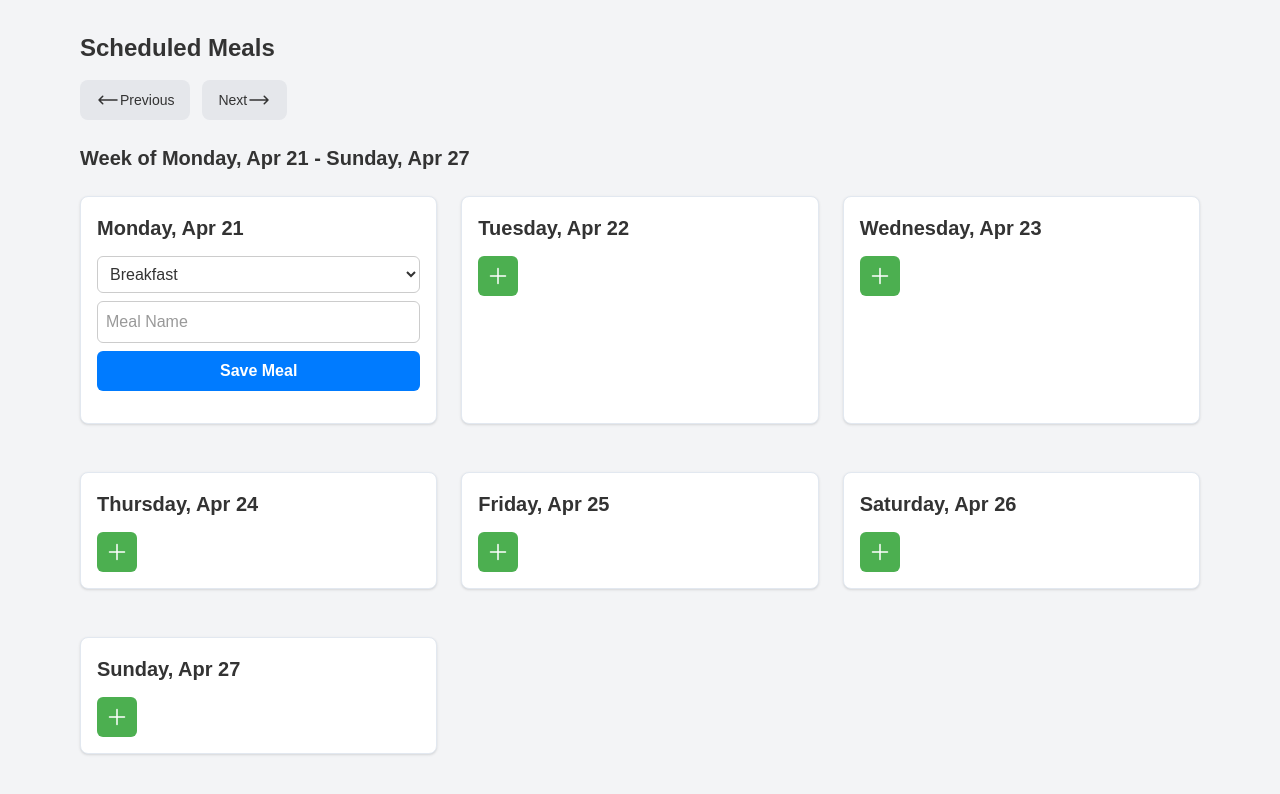
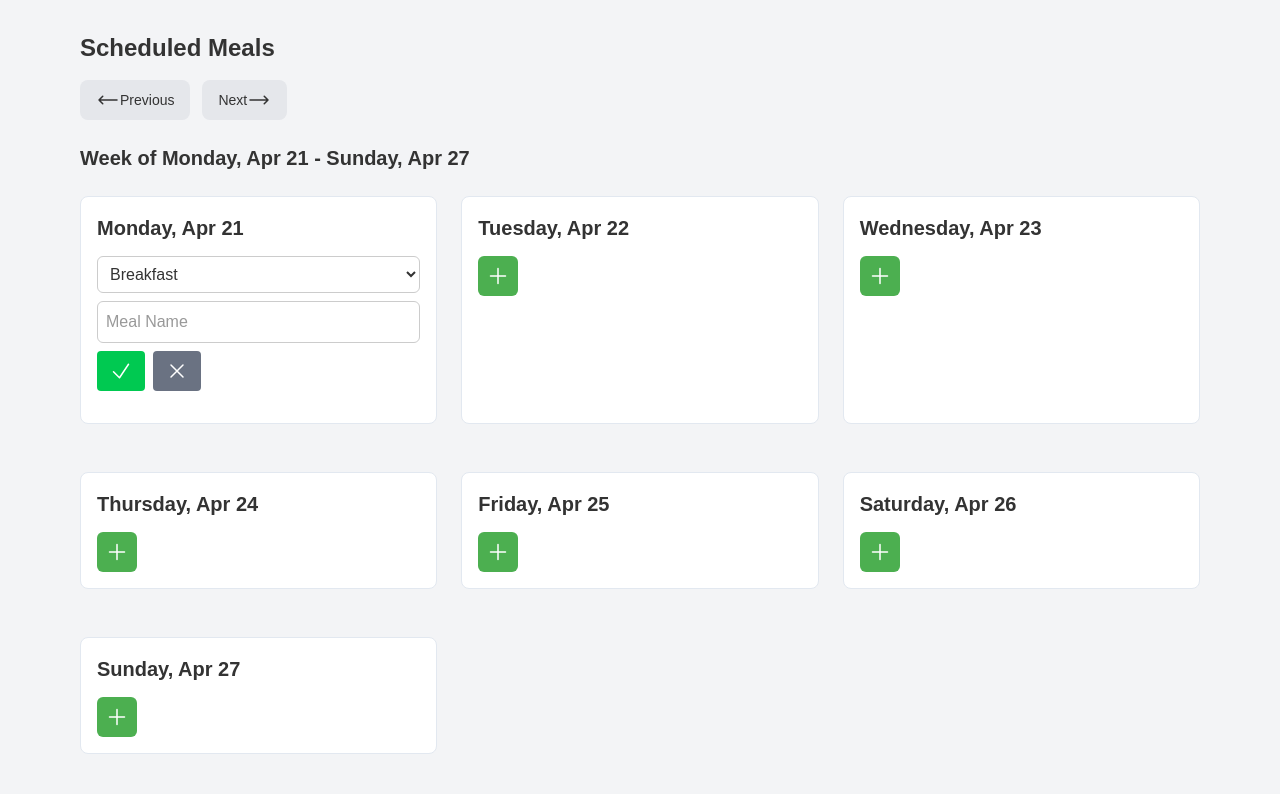
Before and after one commit to HardyUX/MealBloom, a React (Vite) app: page / in a window 1280 px wide. Both pictures are taken after a click on the button 117 px from the left and 276 px from the top of the page. Shown: the top 794 px of the page. Built offline with nearby package versions, Linux system fonts and the light colour scheme.

Commit message:
Implement Drag and Drop functionality and extract generateWeekDays into separate file

```diff
--- a/package.json
+++ b/package.json
@@ -12,6 +12,8 @@
   "dependencies": {
     "@tailwindcss/vite": "^4.1.4",
     "react": "^19.0.0",
+    "react-dnd": "^16.0.1",
+    "react-dnd-html5-backend": "^16.0.1",
     "react-dom": "^19.0.0",
     "tailwindcss": "^4.1.4"
   },
--- a/src/App.jsx
+++ b/src/App.jsx
@@ -1,10 +1,13 @@
+import { DndProvider } from 'react-dnd';
+import { HTML5Backend } from 'react-dnd-html5-backend';
+
 import MealForm from './components/MealForm';
 
 function App() {
   return(
-    <div>
+    <DndProvider backend={HTML5Backend}>
       <MealForm />
-    </div>
+    </DndProvider>
   );
 }
 
--- /dev/null
+++ b/src/components/DraggableMeal.jsx
@@ -0,0 +1,52 @@
+import React from 'react';
+import { useDrag } from 'react-dnd';
+
+// Resusable components
+function DraggableMeal({ meal, onEdit, onDelete}) {
+    const [{ isDragging }, drag] = useDrag(() => ({
+        type: 'MEAL',
+        item: { meal },
+        collect: (monitor) => ({
+            isDragging: monitor.isDragging(),
+        }),
+    }));
+
+    return (
+        <li
+            ref={drag}
+            style={{ opacity: isDragging ? 0.5 : 1}}
+            className="meal-item flex justify-between items-center mb-2 p-2 bg-gray-100 rounded-md"
+        >
+            <div className="flex items-start gap-2">
+                <span className="text-xl" aria-hidden="true">
+                    {meal.mealType === 'Breakfast' ? '🥐' : meal.mealType === 'Lunch' ? '🥪' : '🍝'}
+                </span>
+                <div className="flex flex-col leading-tight">
+                    <span className="text-xs text-gray-500">{meal.mealType}</span>
+                    <span className="text-base font-semibold text-gray-800">{meal.mealName}</span>
+                </div>
+            </div>
+            <div className="flex items-center gap-2">
+                <button
+                    onClick={() => onEdit(meal)}
+                    className="edit-btn text-green-600 hover:text-green-800"
+                >
+                    <svg xmlns="http://www.w3.org/2000/svg" className="w-5 h-5" fill="none" viewBox="0 0 24 24" strokeWidth={1.5} stroke="currentColor">
+                        <path strokeLinecap="round" strokeLinejoin="round" d="M21.75 6.75a4.5 4.5 0 0 1-4.884 4.484c-1.076-.091-2.264.071-2.95.904l-7.152 8.684a2.548 2.548 0 1 1-3.586-3.586l8.684-7.152c.833-.686.995-1.874.904-2.95a4.5 4.5 0 0 1 6.336-4.486l-3.276 3.276a3.004 3.004 0 0 0 2.25 2.25l3.276-3.276c.256.565.398 1.192.398 1.852Z" />
+                        <path strokeLinecap="round" strokeLinejoin="round" d="M4.867 19.125h.008v.008h-.008v-.008Z" />
+                    </svg>
+                </button>
+                <button
+                    onClick={() => onDelete(meal.id)}
+                    className="delete-btn text-red-600 hover:text-red-800"
+                >
+                    <svg xmlns="http://www.w3.org/2000/svg" className="w-5 h-5" fill="none" viewBox="0 0 24 24" strokeWidth={1.5} stroke="currentColor">
+                        <path strokeLinecap="round" strokeLinejoin="round" d="m14.74 9-.346 9m-4.788 0L9.26 9m9.968-3.21c.342.052.682.107 1.022.166m-1.022-.165L18.16 19.673a2.25 2.25 0 0 1-2.244 2.077H8.084a2.25 2.25 0 0 1-2.244-2.077L4.772 5.79m14.456 0a48.108 48.108 0 0 0-3.478-.397m-12 .562c.34-.059.68-.114 1.022-.165m0 0a48.11 48.11 0 0 1 3.478-.397m7.5 0v-.916c0-1.18-.91-2.164-2.09-2.201a51.964 51.964 0 0 0-3.32 0c-1.18.037-2.09 1.022-2.09 2.201v.916m7.5 0a48.667 48.667 0 0 0-7.5 0" />
+                    </svg>
+                </button>
+            </div>
+        </li>
+    );
+}
+
+export default DraggableMeal;
--- /dev/null
+++ b/src/components/DropTargetButton.jsx
@@ -0,0 +1,68 @@
+import React, { useRef, useState } from 'react';
+import { useDrop } from 'react-dnd';
+import { toLocalDateKey } from '../utils/dateUtils';
+
+function DropTargetButton({ direction, onClick, onDropMeal, children}) {
+    const timeoutRef = useRef(null);
+    const [isHovering, setIsHovering] = useState(false);
+
+    function cancelHoverTimer() {
+        if (timeoutRef.current) {
+            clearTimeout(timeoutRef.current);
+            timeoutRef.current = null;
+        }
+    }
+
+    const  [{ isOver }, drop] = useDrop({
+        accept: 'MEAL',
+        collect: (monitor) => ({
+            isOver: monitor.isOver({ shallow: true}),
+        }),
+        hover: (item, monitor) => {
+            if (!monitor.isOver({ shallow: true })) {
+                cancelHoverTimer();
+                setIsHovering(false);
+                return;
+            }
+
+            if (!timeoutRef.current) {
+                timeoutRef.current = setTimeout(() => {
+                    onClick(); // Navigate to next/previous week
+                    timeoutRef.current = null; // Reset
+                }, 800); // Delay before auto-navigation
+            }
+
+            setIsHovering(true);
+
+        },
+        drop: (item) => {
+            cancelHoverTimer();
+
+            const offSet = direction === 'next' ? 7 : -7;
+            const newDate = new Date(item.meal.date);
+            newDate.setDate(newDate.getDate() + offSet);
+
+            onDropMeal(item.meal, toLocalDateKey(newDate));
+        },
+        leave: () => {
+            cancelHoverTimer(),
+            setIsHovering(false);
+        }
+    });
+
+    return (
+            <button
+                ref={drop}
+                className={`flex items-center px-4 py-2 rounded-lg text-sm font-medium transition-transform duration-200
+                    ${direction === 'next' ? 'ml-3' : ''}
+                    ${isOver ? 'bg-blue-300 scale-105' : 'bg-gray-200 hover:bg-gray-300'}
+                    ${isOver ? (direction === 'next' ? 'animate-wiggle-right' : 'animate-wiggle-left') : ''}
+                `}
+                onClick={onClick}
+            >
+                {children}
+            </button>
+    );
+}
+
+export default DropTargetButton;
--- /dev/null
+++ b/src/components/DropZone.jsx
@@ -0,0 +1,23 @@
+import React from 'react';
+import { useDrop } from 'react-dnd';
+
+function DropZone({ dateString, children, onMealDrop }) {
+    const [{ isOver }, drop] = useDrop(() => ({
+        accept: 'MEAL',
+        drop: (item) => onMealDrop(item.meal, dateString),
+        collect: (monitor) => ({
+            isOver: monitor.isOver(),
+        }),
+    }));
+
+    return (
+        <div
+            ref={drop}
+            className={`meal-day-container ${isOver ? 'bg-blue-100' : ''}`}
+        >
+            {children}
+        </div>
+    );
+}
+
+export default DropZone;
--- a/src/components/MealForm.jsx
+++ b/src/components/MealForm.jsx
@@ -3,36 +3,40 @@ import React, { useState } from 'react';
 
 // Internal project files
 import './MealForm.css';
-import { formatDate, getStartAndEndOfWeek, toLocalDateKey } from '../utils/dateUtils';
+import { formatDate, getStartAndEndOfWeek, toLocalDateKey, generateWeekDays } from '../utils/dateUtils';
 import { loadMeals, saveMeals } from '../utils/localStorageUtils';
+import DraggableMeal from './DraggableMeal';
+import DropTargetButton from './DropTargetButton';
+import DropZone from './DropZone';
 
 
 function MealForm() {
-    // State variables
+    // Initialize state for form inputs, meal list, and UI state
     const [date, setDate] = useState('');
     const [mealType, setMealType] = useState('Breakfast');
     const [mealName, setMealName] = useState('');
     const [meals, setMeals] = useState(() => loadMeals ());
+
+    // Drop handler
+    function handleMealDrop(draggedMeal, newDate) {
+        const updatedMeals = meals.map((meal) =>
+            meal.id === draggedMeal.id
+                ? { ...meal, date: newDate }
+                : meal
+            );
+
+        setMeals(updatedMeals);
+        saveMeals(updatedMeals);
+    }
+
+    // Compute the start of the current week (Monday)
     const [currentWeekStart, setCurrentWeekStart] = useState(() => {
         const today = new Date();
         const { startDate } = getStartAndEndOfWeek(today);
         return startDate;
     });
-    const [editingMealId, setEditingMealId] = useState(null);
-    const [addingMealDate, setAddingMealDate] = useState(null); // Controls which day's Add Meal form is open
-
-
-    // Helper functions
-    function generateWeekDays(startDate) {
-        const start = new Date(startDate);
-        const days = [];
-        for (let i = 0; i < 7; i++) {
-            const day = new Date(start);
-            day.setDate(start.getDate() + i);
-            days.push(day);
-        }
-        return days;
-    }
+    const [editingMealId, setEditingMealId] = useState(null); // ID of meal being edited
+    const [addingMealDate, setAddingMealDate] = useState(null); // Which day's form is visible
 
     // Function to go to the previous week
     const goToPreviousWeek = () => {
@@ -72,7 +76,6 @@ function MealForm() {
     setAddingMealDate(null);
     }
 
-
     function handleEdit(meal) {
         setEditingMealId(meal.id);
         setDate(meal.date);
@@ -106,7 +109,7 @@ function MealForm() {
     }
 
 
-    // Filter and sort meals for the current week
+    // Filter meals to only show those in the current visible week
     const { startDate, endDate } = getStartAndEndOfWeek(toLocalDateKey(currentWeekStart));
 
     const filteredMeals = meals.filter(meal => {
@@ -114,7 +117,7 @@ function MealForm() {
         return mealDate >= startDate && mealDate <= endDate;
     });
 
-    // Sort meals by date and meal type
+    // Sort by date
     const sortedMeals = [...filteredMeals].sort((a, b) => {
         const dateA = new Date(a.date);
         const dateB = new Date(b.date);
@@ -127,7 +130,7 @@ function MealForm() {
         return mealOrder[a.mealType] - mealOrder[b.mealType];
     });
 
-    // Group the sorted meals
+    // Group meals by date string (YYYY-MM-DD)
     const groupedMeals = sortedMeals.reduce((acc, meal) => {
         const mealDate = toLocalDateKey(meal.date);
         if (!acc[mealDate]) {
@@ -173,29 +176,42 @@ function MealForm() {
                 )}
 
 
+                {/* =================== Week Header & Navigation =================== */}
                 <h2 className="text-2xl font-bold mb-4">Scheduled Meals</h2>
 
                 {/* Navigation between weeks */}
                 <div className="flex items-center mb-6">
-                    <button
+                    <DropTargetButton
+                        direction="previous"
                         onClick={goToPreviousWeek}
-                        className="flex items-center px-4 py-2 bg-gray-200 hover:bg-gray-300 rounded-lg text-sm font-medium"
+                        onDropMeal={(meal) => {
+                            const newDate = new Date(meal.date);
+                            newDate.setDate(newDate.getDate() -7); // Move meal to same day last week
+                            handleMealDrop(meal, toLocalDateKey(newDate));
+                            goToPreviousWeek(); // Show updated week
+                        }}
                     >
                         <svg xmlns="http://www.w3.org/2000/svg" fill="none" viewBox="0 0 24 24" strokeWidth={1.5} stroke="currentColor" className="size-6">
                             <path strokeLinecap="round" strokeLinejoin="round" d="M6.75 15.75 3 12m0 0 3.75-3.75M3 12h18" />
                         </svg>
                         Previous
-                    </button>
-                    <button
+                    </DropTargetButton>
+
+                    <DropTargetButton
+                        direction="next"
                         onClick={goToNextWeek}
-                        className="flex items-center px-4 py-2 bg-gray-200 hover:bg-gray-300 rounded-lg text-sm font-medium ml-3"
+                        onDropMeal={(meal) => {
+                            const newDate = new Date(meal.date);
+                            newDate.setDate(newDate.getDate() + 7); // Move meal to same day next week
+                            handleMealDrop(meal, toLocalDateKey(newDate));
+                            goToNextWeek(); // Show updated week
+                        }}
                     >
                         Next
                         <svg xmlns="http://www.w3.org/2000/svg" fill="none" viewBox="0 0 24 24" strokeWidth={1.5} stroke="currentColor" className="size-6">
                             <path strokeLinecap="round" strokeLinejoin="round" d="M17.25 8.25 21 12m0 0-3.75 3.75M21 12H3" />
                         </svg>
-
-                    </button>
+                    </DropTargetButton>
                 </div>
 
                 {/* Week of Range*/}
@@ -203,55 +219,28 @@ function MealForm() {
                     Week of {formatDate(toLocalDateKey(startDate))} - {formatDate(toLocalDateKey(endDate))}
                 </h3>
 
-                {/* Full week display */}
+                {/* =================== Daily Meal Cards =================== */}
                 <div className="grid grid-cols-1 sm:grid-cols-2 lg:grid-cols-3 gap-6">
                 {generateWeekDays(currentWeekStart).map((day) => {
                     const dateString = toLocalDateKey(day);
                     const mealsOnThisDay = groupedMeals[dateString] || [];
 
                     return (
-                        <div key={dateString} className="meal-day-container mb-6 p-4 rounded-lg shadow-sm bg-white">
+                        <DropZone key={dateString} dateString={dateString} onMealDrop={handleMealDrop}>
                             <h3 className="meal-day-header text-lg font-bold mb-2">{formatDate(dateString)}</h3>
 
                             <ul className="meal-list">
                                 {mealsOnThisDay.map((meal) => (
-                                    <li
+                                    <DraggableMeal
                                         key={meal.id}
-                                        className="meal-item flex justify-between items-center mb-2 p-2 bg-gray-100 rounded-md"
-                                    >
-                                        <div className="flex items-start gap-2">
-                                            <span className="text-xl" aria-hidden="true">
-                                                {meal.mealType === 'Breakfast' ? '🥐' : meal.mealType === 'Lunch' ? '🥪' : '🍝'}
-                                            </span>
-                                            <div className="flex flex-col leading-tight">
-                                                <span className="text-xs text-gray-500">{meal.mealType}</span>
-                                                <span className="text-base font-semibold text-gray-800">{meal.mealName}</span>
-                                            </div>
-                                        </div>
-                                        <div className="flex items-center gap-2">
-                                            <button
-                                                onClick={() => handleEdit(meal)}
-                                                className="edit-btn text-green-600 hover:text-green-800"
-                                            >
-                                                <svg xmlns="http://www.w3.org/2000/svg" className="w-5 h-5" fill="none" viewBox="0 0 24 24" strokeWidth={1.5} stroke="currentColor">
-                                                    <path strokeLinecap="round" strokeLinejoin="round" d="M21.75 6.75a4.5 4.5 0 0 1-4.884 4.484c-1.076-.091-2.264.071-2.95.904l-7.152 8.684a2.548 2.548 0 1 1-3.586-3.586l8.684-7.152c.833-.686.995-1.874.904-2.95a4.5 4.5 0 0 1 6.336-4.486l-3.276 3.276a3.004 3.004 0 0 0 2.25 2.25l3.276-3.276c.256.565.398 1.192.398 1.852Z" />
-                                                    <path strokeLinecap="round" strokeLinejoin="round" d="M4.867 19.125h.008v.008h-.008v-.008Z" />
-                                                </svg>
-                                            </button>
-                                            <button
-                                                onClick={() => handleDelete(meal.id)}
-                                                className="delete-btn text-red-600 hover:text-red-800"
-                                            >
-                                                <svg xmlns="http://www.w3.org/2000/svg" className="w-5 h-5" fill="none" viewBox="0 0 24 24" strokeWidth={1.5} stroke="currentColor">
-                                                    <path strokeLinecap="round" strokeLinejoin="round" d="m14.74 9-.346 9m-4.788 0L9.26 9m9.968-3.21c.342.052.682.107 1.022.166m-1.022-.165L18.16 19.673a2.25 2.25 0 0 1-2.244 2.077H8.084a2.25 2.25 0 0 1-2.244-2.077L4.772 5.79m14.456 0a48.108 48.108 0 0 0-3.478-.397m-12 .562c.34-.059.68-.114 1.022-.165m0 0a48.11 48.11 0 0 1 3.478-.397m7.5 0v-.916c0-1.18-.91-2.164-2.09-2.201a51.964 51.964 0 0 0-3.32 0c-1.18.037-2.09 1.022-2.09 2.201v.916m7.5 0a48.667 48.667 0 0 0-7.5 0" />
-                                                </svg>
-                                            </button>
-                                        </div>
-                                    </li>
+                                        meal={meal}
+                                        onEdit={handleEdit}
+                                        onDelete={handleDelete}
+                                    />
                                 ))}
                             </ul>
 
-                            {/* Add Meal Button */}
+                            {/* If this date is active for adding meal, show form */}
                             {addingMealDate === dateString ? (
                                 <form onSubmit={(e) => handleAddMeal(e, dateString)} className="meal-form mt-2">
                                     <select
@@ -270,9 +259,30 @@ function MealForm() {
                                         onChange={(e) => setMealName(e.target.value)}
                                         className="meal-input"
                                     />
-                                    <button type="submit" className="meal-button meal-button-add">Save Meal</button>
+
+                                    {/* Save and Cancel Button */}
+                                    <div className="flex gap-2">
+                                        <button
+                                            type="submit"
+                                            className="text-white bg-green-500 hover:bg-green-600 px-3 py-2 rounded"
+                                        >
+                                            <svg xmlns="http://www.w3.org/2000/svg" fill="none" viewBox="0 0 24 24" strokeWidth={1.5} stroke="currentColor" className="size-6">
+                                                <path strokeLinecap="round" strokeLinejoin="round" d="m4.5 12.75 6 6 9-13.5" />
+                                            </svg>
+                                        </button>
+                                        <button
+                                            type="button"
+                                            className="text-white bg-gray-500 hover:bg-gray-600 px-3 py-2 rounded"
+                                            onClick={() => setAddingMealDate(null)}
+                                        >
+                                            <svg xmlns="http://www.w3.org/2000/svg" fill="none" viewBox="0 0 24 24" strokeWidth={1.5} stroke="currentColor" className="size-6">
+                                                <path strokeLinecap="round" strokeLinejoin="round" d="M6 18 18 6M6 6l12 12" />
+                                            </svg>
+                                        </button>
+                                    </div>
                                 </form>
                             ) : (
+                                // Show "Add Meal" button if form is not open
                                 <button
                                     onClick={() => setAddingMealDate(dateString)}
                                     className="add-meal-btn mt-2 bg-blue-500 hover:bg-blue-600 text-white px-4 py-2 rounded"
@@ -283,7 +293,8 @@ function MealForm() {
                                     </svg>
                                 </button>
                             )}
-                        </div>
+                        </DropZone>
+
                     );
                 })}
             </div>
--- a/src/index.css
+++ b/src/index.css
@@ -1,4 +1,8 @@
 @import "tailwindcss";
+@config "../tailwind.config.js";
+@tailwind base;
+@tailwind components;
+@tailwind utilities;
 
 * {
   box-sizing: border-box;
--- a/src/utils/dateUtils.js
+++ b/src/utils/dateUtils.js
@@ -39,3 +39,15 @@ export function toLocalDateKey(dateInput) {
 }
 
 console.log("✅ dateUtils.js loaded");
+
+// Generate 7-day array starting from currentWeekStart
+    export function generateWeekDays(startDate) {
+        const start = new Date(startDate);
+        const days = [];
+        for (let i = 0; i < 7; i++) {
+            const day = new Date(start);
+            day.setDate(start.getDate() + i);
+            days.push(day);
+        }
+        return days;
+    }
```
Also changed, not shown: tailwind.config.js (added, +23 -0 lines), 1 other file (tests, documents, lock files or other folders).
